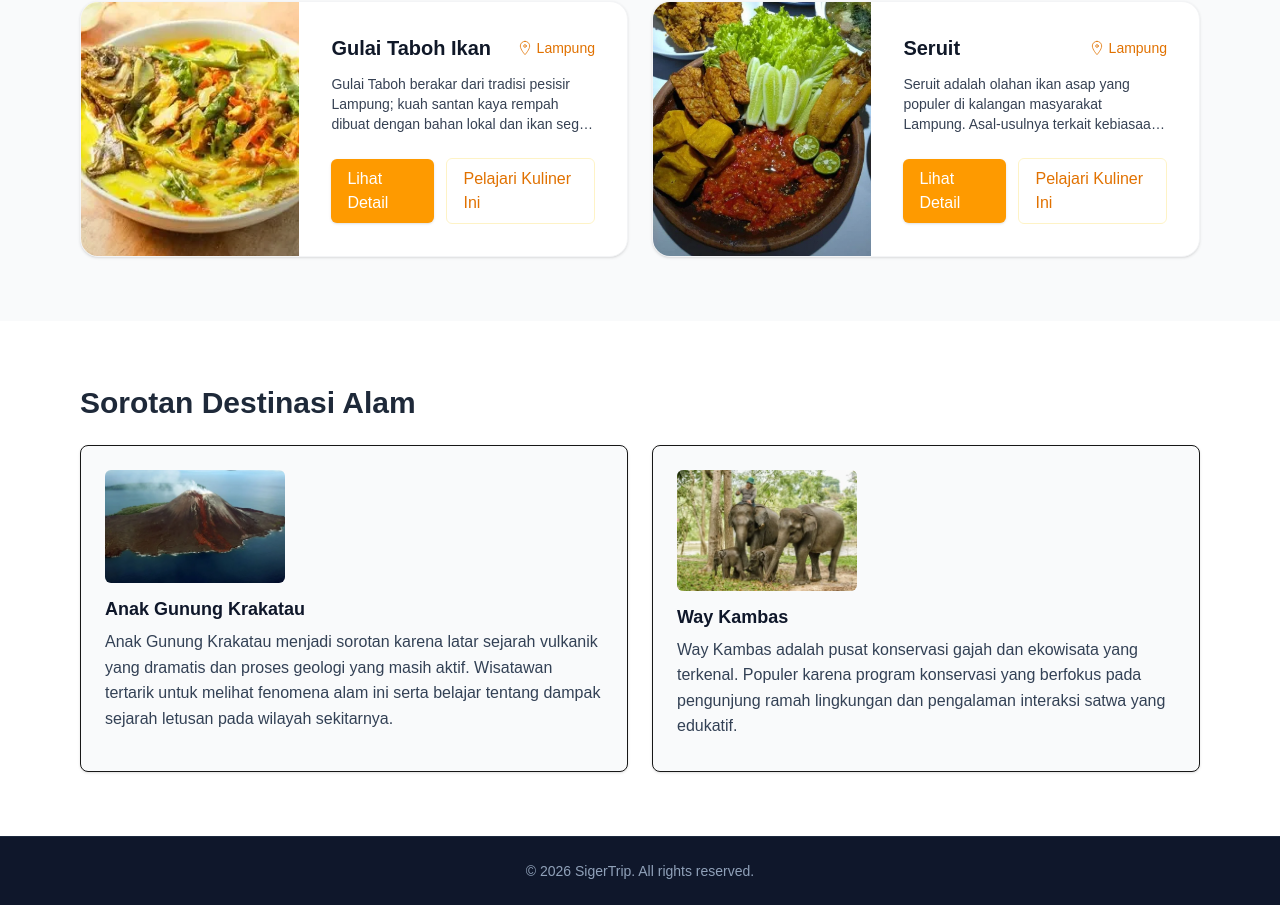
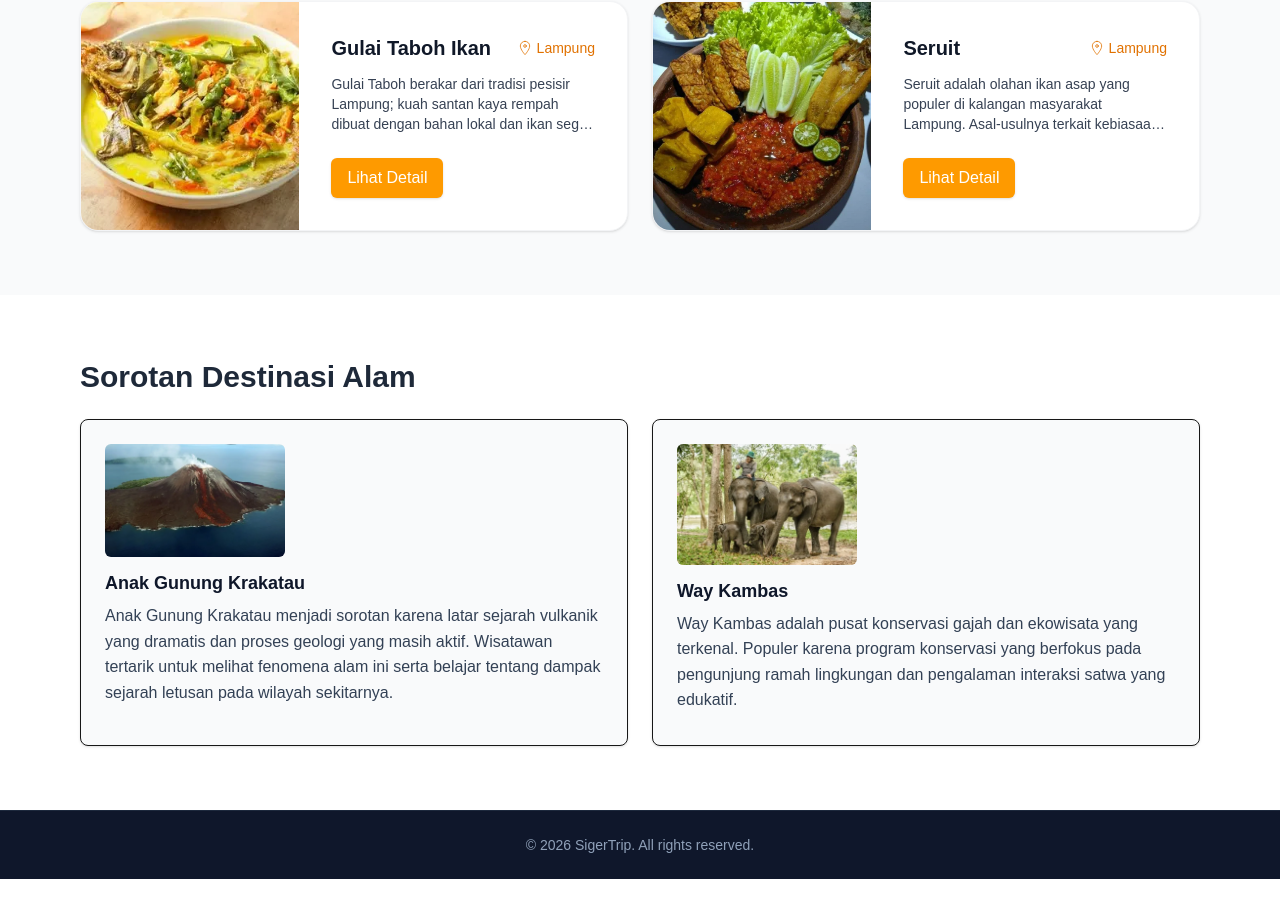
Before and after one commit to Nafiz-547/TI-WEB-24A-ShuangXi, a Next.js app in the folder siger-trip/: page / in a window 1280 px wide. Shown: the part 2848-3753 px from the top of the page. After the commit the page ends 3727 px from the top, so only its background shows below. Built offline with nearby package versions, Linux system fonts and the light colour scheme.

Commit message:
tama: menghapus button pelajari kuliner ini yang ada di section sorotan kuliner

```diff
--- a/siger-trip/components/SorotanKuliner.tsx
+++ b/siger-trip/components/SorotanKuliner.tsx
@@ -61,12 +61,9 @@ export default function SorotanKuliner() {
                     </p>
                   </div>
 
-                  <div className="mt-6 flex items-center gap-3">
+                  <div className="mt-6">
                     <Link href={it.href} className="inline-flex items-center px-4 py-2 bg-amber-500 text-white rounded-md font-medium shadow-sm hover:bg-amber-600 focus:outline-none focus:ring-2 focus:ring-amber-400 focus:ring-offset-2 transition">
                       Lihat Detail
-                    </Link>
-                    <Link href="/destinasi" className="inline-flex items-center px-4 py-2 bg-white text-amber-600 rounded-md font-medium border border-amber-100 hover:bg-amber-50 focus:outline-none focus:ring-2 focus:ring-amber-200 focus:ring-offset-2 transition">
-                      Pelajari Kuliner Ini
                     </Link>
                   </div>
                 </div>
```
